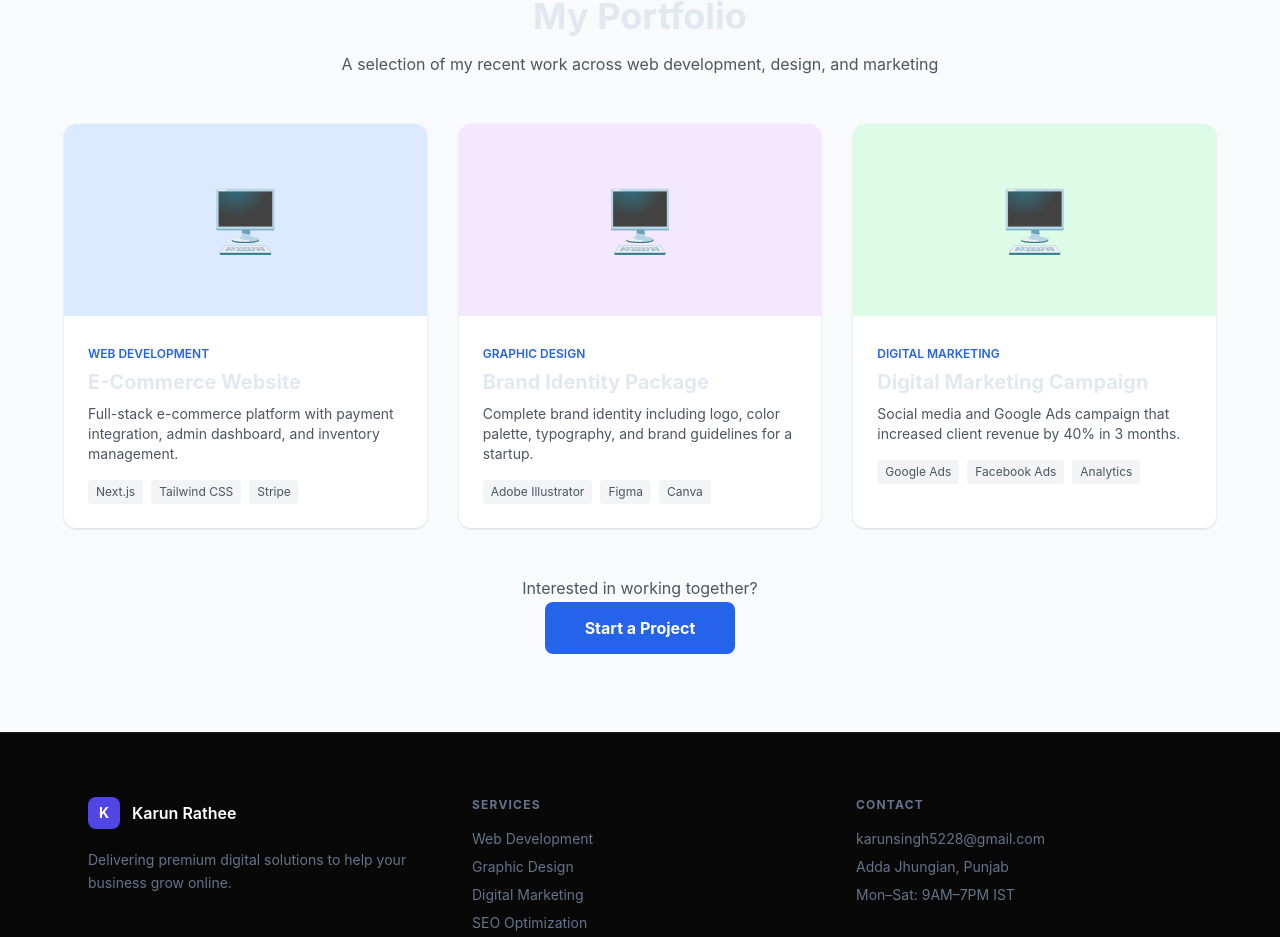
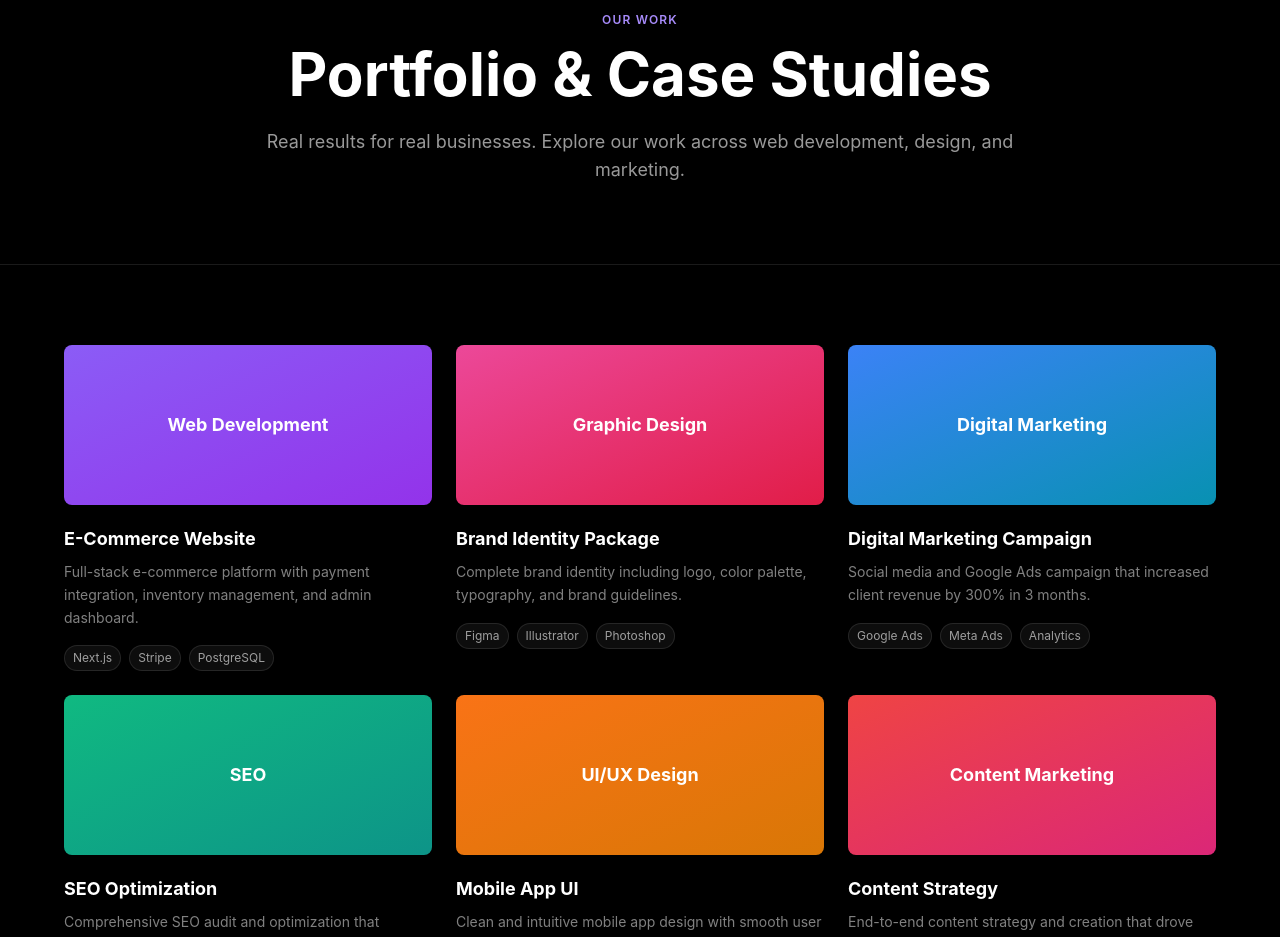
Before and after one commit to KARUN-499/karun-portfolio, a Next.js app: page /portfolio in a window 1280 px wide. Shown: the part 132-1069 px from the top of the page. Built offline with nearby package versions, Linux system fonts and the light colour scheme.

Commit message:
Update portfolio page with black theme

```diff
--- a/app/portfolio/page.tsx
+++ b/app/portfolio/page.tsx
@@ -1,39 +1,96 @@
-import Link from 'next/link'
+const projects = [
+  {
+    title: 'E-Commerce Website',
+    category: 'Web Development',
+    desc: 'Full-stack e-commerce platform with payment integration, inventory management, and admin dashboard.',
+    tech: ['Next.js', 'Stripe', 'PostgreSQL'],
+    color: 'from-violet-500 to-purple-600',
+  },
+  {
+    title: 'Brand Identity Package',
+    category: 'Graphic Design',
+    desc: 'Complete brand identity including logo, color palette, typography, and brand guidelines.',
+    tech: ['Figma', 'Illustrator', 'Photoshop'],
+    color: 'from-pink-500 to-rose-600',
+  },
+  {
+    title: 'Digital Marketing Campaign',
+    category: 'Digital Marketing',
+    desc: 'Social media and Google Ads campaign that increased client revenue by 300% in 3 months.',
+    tech: ['Google Ads', 'Meta Ads', 'Analytics'],
+    color: 'from-blue-500 to-cyan-600',
+  },
+  {
+    title: 'SEO Optimization',
+    category: 'SEO',
+    desc: 'Comprehensive SEO audit and optimization that improved organic traffic by 250%.',
+    tech: ['Ahrefs', 'SEMrush', 'GSC'],
+    color: 'from-emerald-500 to-teal-600',
+  },
+  {
+    title: 'Mobile App UI',
+    category: 'UI/UX Design',
+    desc: 'Clean and intuitive mobile app design with smooth user flows and modern aesthetics.',
+    tech: ['Figma', 'Framer', 'Prototyping'],
+    color: 'from-orange-500 to-amber-600',
+  },
+  {
+    title: 'Content Strategy',
+    category: 'Content Marketing',
+    desc: 'End-to-end content strategy and creation that drove 10x engagement growth.',
+    tech: ['WordPress', 'Canva', 'Analytics'],
+    color: 'from-red-500 to-pink-600',
+  },
+]
 
-const projects = [
-  { title: 'E-Commerce Website', category: 'Web Development', desc: 'Full-stack e-commerce platform with payment integration, admin dashboard, and inventory management.', tech: ['Next.js', 'Tailwind CSS', 'Stripe'], color: 'bg-blue-100' },
-  { title: 'Brand Identity Package', category: 'Graphic Design', desc: 'Complete brand identity including logo, color palette, typography, and brand guidelines for a startup.', tech: ['Adobe Illustrator', 'Figma', 'Canva'], color: 'bg-purple-100' },
-  { title: 'Digital Marketing Campaign', category: 'Digital Marketing', desc: 'Social media and Google Ads campaign that increased client revenue by 40% in 3 months.', tech: ['Google Ads', 'Facebook Ads', 'Analytics'], color: 'bg-green-100' },
-]
+const categories = ['All', 'Web Development', 'Graphic Design', 'Digital Marketing', 'SEO', 'UI/UX Design', 'Content Marketing']
 
 export default function PortfolioPage() {
   return (
-    <main className="min-h-screen py-16 px-6 bg-gray-50">
-      <div className="max-w-6xl mx-auto">
-        <h1 className="text-4xl font-bold text-center mb-4">My Portfolio</h1>
-        <p className="text-center text-gray-600 mb-12">A selection of my recent work across web development, design, and marketing</p>
-        <div className="grid grid-cols-1 md:grid-cols-2 lg:grid-cols-3 gap-8">
-          {projects.map((p) => (
-            <div key={p.title} className="bg-white rounded-xl overflow-hidden shadow hover:shadow-lg transition">
-              <div className={`${p.color} h-48 flex items-center justify-center`}>
-                <span className="text-6xl">🖥️</span>
-              </div>
-              <div className="p-6">
-                <span className="text-xs text-blue-600 font-semibold uppercase">{p.category}</span>
-                <h3 className="text-xl font-bold mt-1 mb-2">{p.title}</h3>
-                <p className="text-gray-600 text-sm mb-4">{p.desc}</p>
+    <main className="min-h-screen bg-black text-white">
+      {/* Hero */}
+      <section className="py-20 px-6 text-center border-b border-white/10">
+        <div className="max-w-3xl mx-auto">
+          <span className="text-xs font-semibold uppercase tracking-widest text-violet-400 mb-4 block">Our Work</span>
+          <h1 className="text-4xl md:text-6xl font-bold mb-6">
+            Portfolio &amp; <span className="text-gradient">Case Studies</span>
+          </h1>
+          <p className="text-white/60 text-lg">
+            Real results for real businesses. Explore our work across web development, design, and marketing.
+          </p>
+        </div>
+      </section>
+
+      {/* Projects Grid */}
+      <section className="py-20 px-6">
+        <div className="max-w-6xl mx-auto">
+          <div className="grid grid-cols-1 md:grid-cols-2 lg:grid-cols-3 gap-6">
+            {projects.map((p, i) => (
+              <div key={i} className="card group hover:border-white/20 transition-all duration-300">
+                <div className={`h-40 rounded-lg bg-gradient-to-br ${p.color} mb-5 flex items-center justify-center`}>
+                  <span className="text-white font-bold text-lg">{p.category}</span>
+                </div>
+                <h3 className="font-bold text-lg mb-2 group-hover:text-violet-400 transition-colors">{p.title}</h3>
+                <p className="text-white/50 text-sm mb-4 leading-relaxed">{p.desc}</p>
                 <div className="flex flex-wrap gap-2">
-                  {p.tech.map(t => <span key={t} className="bg-gray-100 text-gray-600 text-xs px-2 py-1 rounded">{t}</span>)}
+                  {p.tech.map((t) => (
+                    <span key={t} className="text-xs px-2 py-1 rounded-full bg-white/5 border border-white/10 text-white/60">{t}</span>
+                  ))}
                 </div>
               </div>
-            </div>
-          ))}
+            ))}
+          </div>
         </div>
-        <div className="text-center mt-12">
-          <p className="text-gray-600 mb-4">Interested in working together?</p>
-          <Link href="/booking" className="bg-blue-600 text-white px-10 py-4 rounded-lg font-bold hover:bg-blue-700">Start a Project</Link>
+      </section>
+
+      {/* CTA */}
+      <section className="py-20 px-6 border-t border-white/10 text-center">
+        <div className="max-w-2xl mx-auto">
+          <h2 className="text-3xl md:text-4xl font-bold mb-4">Have a project in mind?</h2>
+          <p className="text-white/60 mb-8">Let&apos;s create something amazing together.</p>
+          <a href="/booking" className="btn-primary">Start a Project</a>
         </div>
-      </div>
+      </section>
     </main>
   )
 }
```
